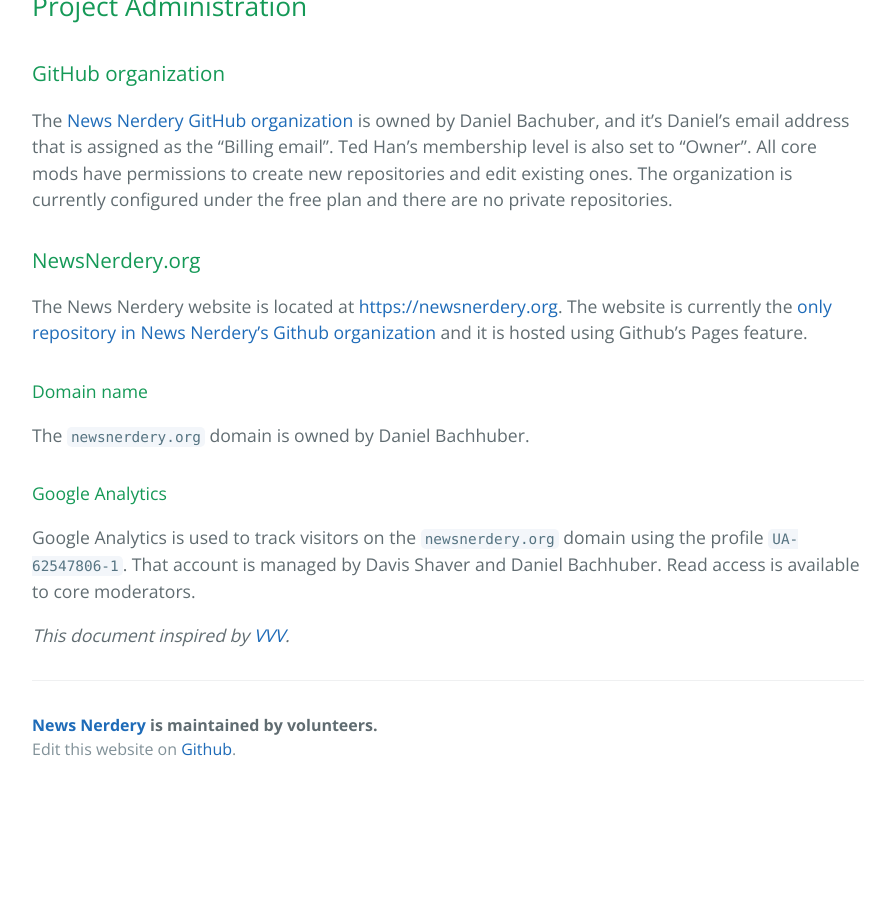
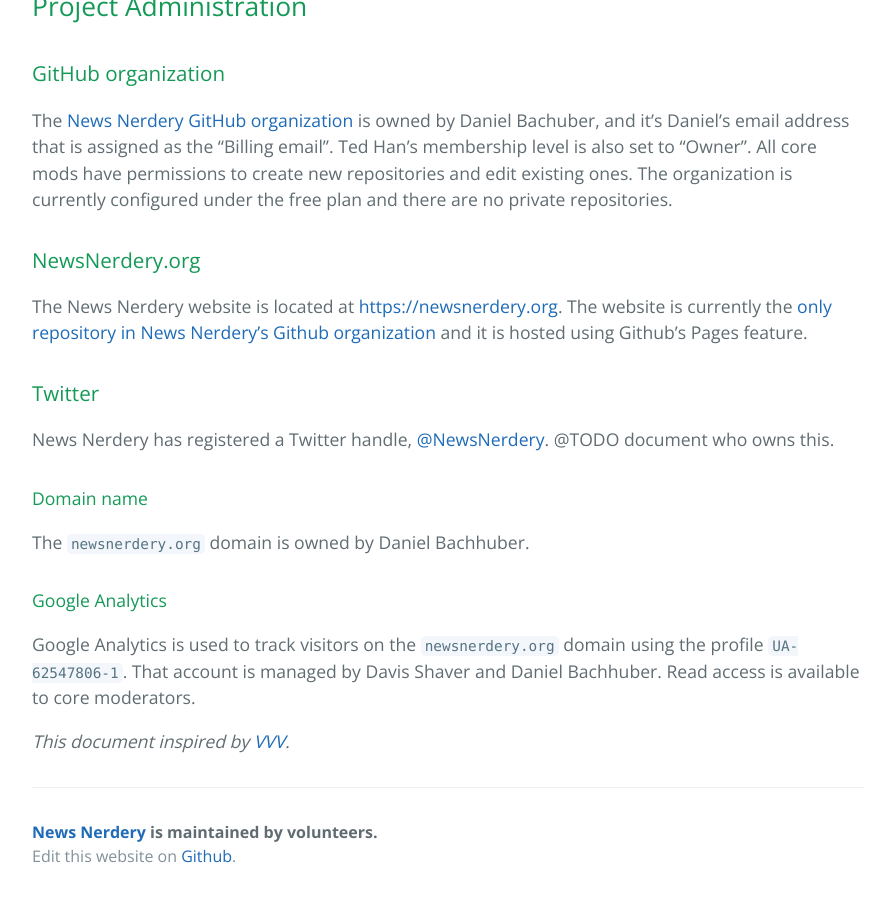
Before and after one commit to newsnerdery/newsnerdery, a Jekyll site: the page built from meta/governance.md, in a window 1280 px wide and 900 px high, scrolled down 2737 px. Shown: the whole window, without its empty margins (192-1082 px from the left). Built offline with Jekyll 4.4.1, drawn with Linux system fonts in a browser that asks for light colours; our own code applies the rules of GitHub Pages for plain Markdown files; before the commit the page ends 3530 px from its top, so only the background shows below that.

Commit message:
Add Twitter with @todo

```diff
--- a/meta/governance.md
+++ b/meta/governance.md
@@ -79,6 +79,10 @@ The [News Nerdery GitHub organization](https://github.com/newsnerdery) is owned
 
 The News Nerdery website is located at [https://newsnerdery.org](https://newsnerdery.org). The website is currently the [only repository in News Nerdery's Github organization](https://github.com/newsnerdery/newsnerdery) and it is hosted using Github's Pages feature.
 
+### Twitter
+
+News Nerdery has registered a Twitter handle, [@NewsNerdery](https://www.twitter.com/newsnerdery). @TODO document who owns this.
+
 #### Domain name
 
 The `newsnerdery.org` domain is owned by Daniel Bachhuber.
```
